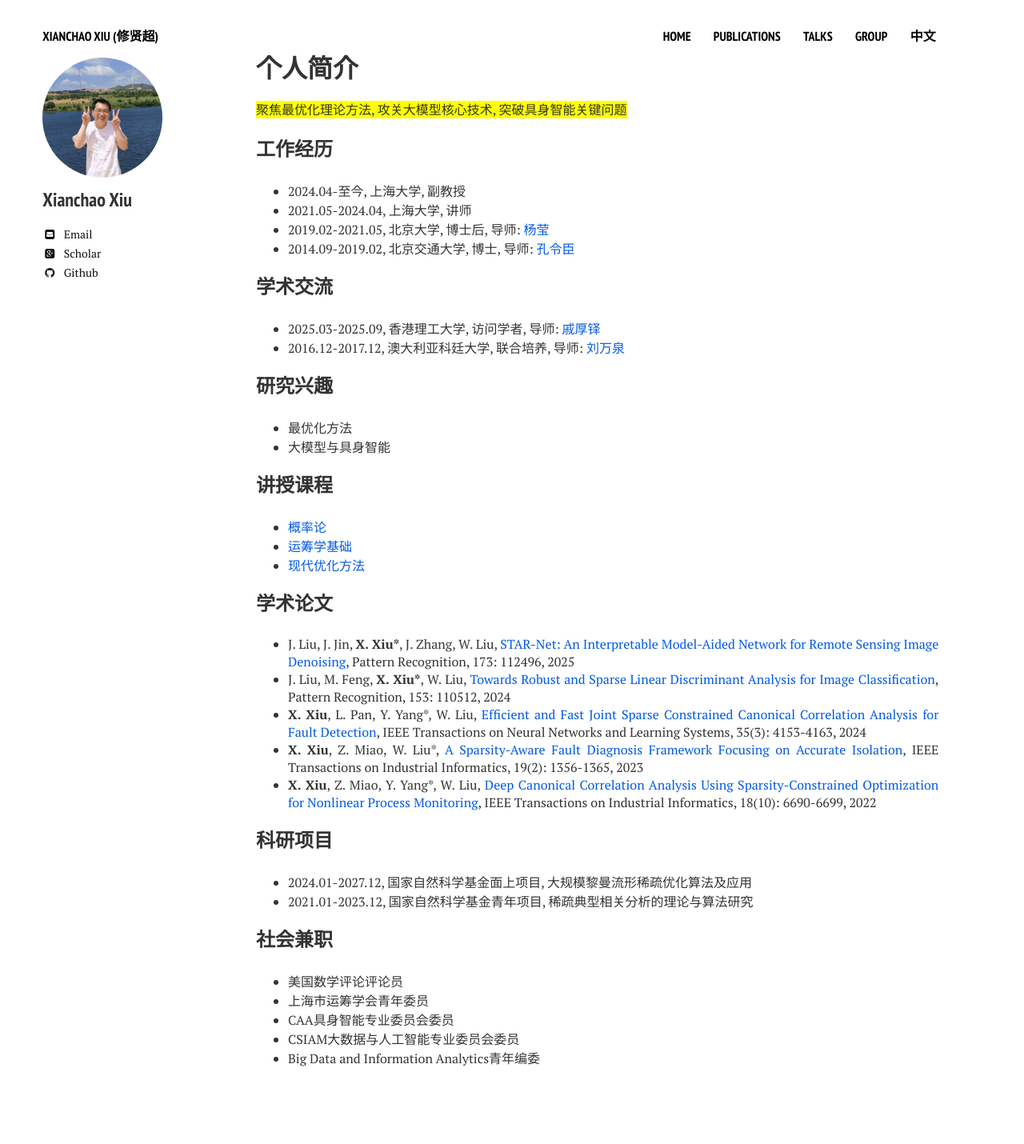
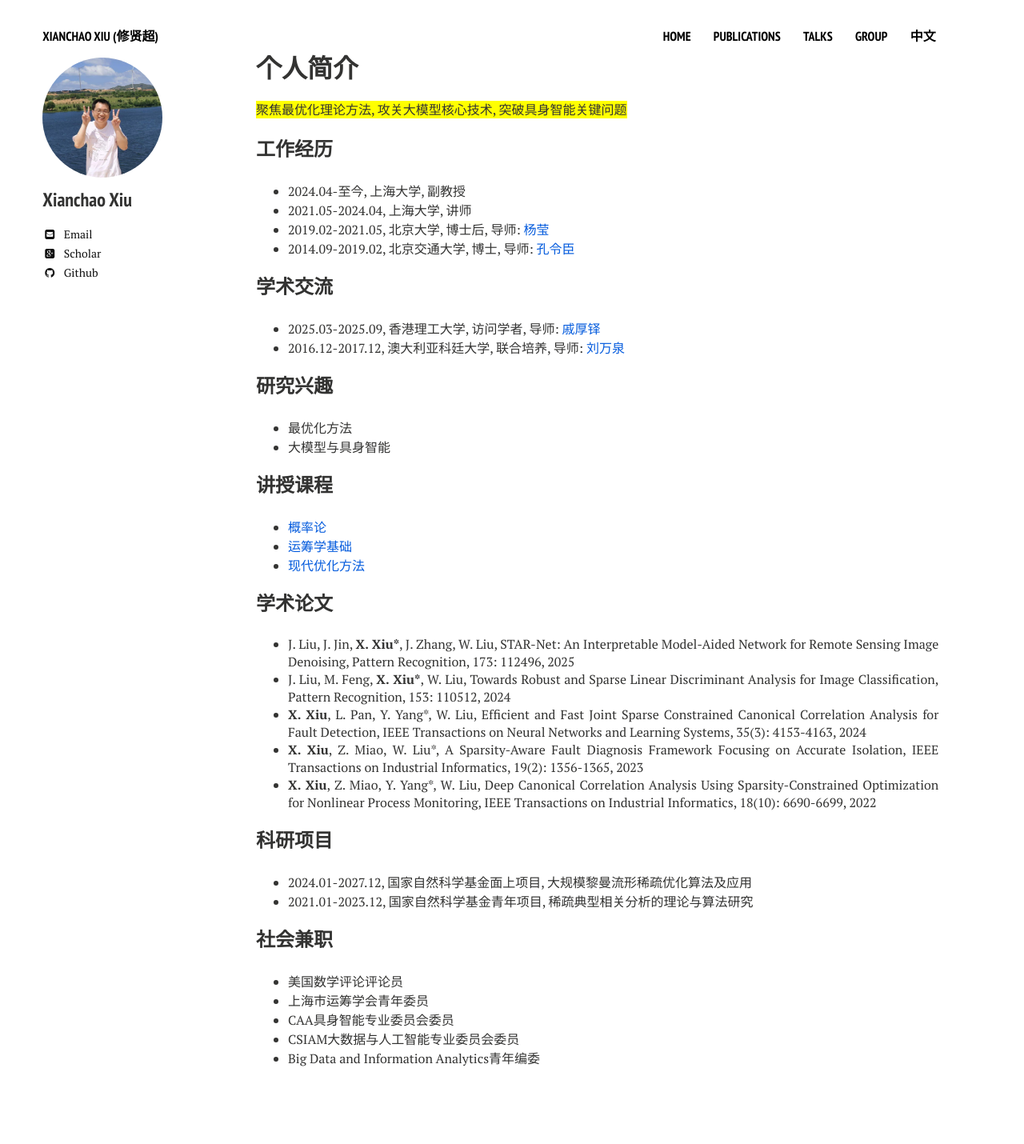
Before and after one commit to xianchaoxiu/xianchaoxiu.github.io, a Jekyll site: the page built from chinese/index.md, in a window 1280 px wide. Shown: the whole page at 80% size. Built offline with Jekyll 4.4.1, drawn with Linux system fonts in a browser that asks for light colours; nearby versions of some CDN libraries.

Commit message:
Update index.md

```diff
--- a/chinese/index.md
+++ b/chinese/index.md
@@ -34,11 +34,11 @@ share: false
 
 
 ### 学术论文
-* J. Liu, J. Jin, <b>X. Xiu*</b>, J. Zhang, W. Liu, <a href="https://doi.org/10.1016/j.patcog.2025.112496" class="textlink" target="_blank">STAR-Net: An Interpretable Model-Aided Network for Remote Sensing Image Denoising</a>, Pattern Recognition, 173: 112496, 2025
-* J. Liu, M. Feng, <b>X. Xiu*</b>, W. Liu, <a href="https://doi.org/10.1016/j.patcog.2024.110512" class="textlink" target="_blank">Towards Robust and Sparse Linear Discriminant Analysis for Image Classification</a>, Pattern Recognition, 153: 110512, 2024
-* <b>X. Xiu</b>, L. Pan, Y. Yang*, W. Liu, <a href="https://doi.org/10.1109/TNNLS.2022.3201881" class="textlink" target="_blank">Efficient and Fast Joint Sparse Constrained Canonical Correlation Analysis for Fault Detection</a>, IEEE Transactions on Neural Networks and Learning Systems, 35(3): 4153-4163, 2024
-* <b>X. Xiu</b>, Z. Miao, W. Liu*, <a href="https://doi.org/10.1109/TII.2022.3180070" class="textlink" target="_blank">A Sparsity-Aware Fault Diagnosis Framework Focusing on Accurate Isolation</a>, IEEE Transactions on Industrial Informatics, 19(2): 1356-1365, 2023
-* <b>X. Xiu</b>, Z. Miao, Y. Yang*, W. Liu, <a href="https://doi.org/10.1109/TII.2021.3121770" class="textlink" target="_blank">Deep Canonical Correlation Analysis Using Sparsity-Constrained Optimization for Nonlinear Process Monitoring</a>, IEEE Transactions on Industrial Informatics, 18(10): 6690-6699, 2022
+* J. Liu, J. Jin, <b>X. Xiu*</b>, J. Zhang, W. Liu, STAR-Net: An Interpretable Model-Aided Network for Remote Sensing Image Denoising, Pattern Recognition, 173: 112496, 2025
+* J. Liu, M. Feng, <b>X. Xiu*</b>, W. Liu, Towards Robust and Sparse Linear Discriminant Analysis for Image Classification, Pattern Recognition, 153: 110512, 2024
+* <b>X. Xiu</b>, L. Pan, Y. Yang*, W. Liu, Efficient and Fast Joint Sparse Constrained Canonical Correlation Analysis for Fault Detection, IEEE Transactions on Neural Networks and Learning Systems, 35(3): 4153-4163, 2024
+* <b>X. Xiu</b>, Z. Miao, W. Liu*, A Sparsity-Aware Fault Diagnosis Framework Focusing on Accurate Isolation, IEEE Transactions on Industrial Informatics, 19(2): 1356-1365, 2023
+* <b>X. Xiu</b>, Z. Miao, Y. Yang*, W. Liu, Deep Canonical Correlation Analysis Using Sparsity-Constrained Optimization for Nonlinear Process Monitoring, IEEE Transactions on Industrial Informatics, 18(10): 6690-6699, 2022
 
 ### 科研项目
 * 2024.01-2027.12, 国家自然科学基金面上项目, 大规模黎曼流形稀疏优化算法及应用
```
